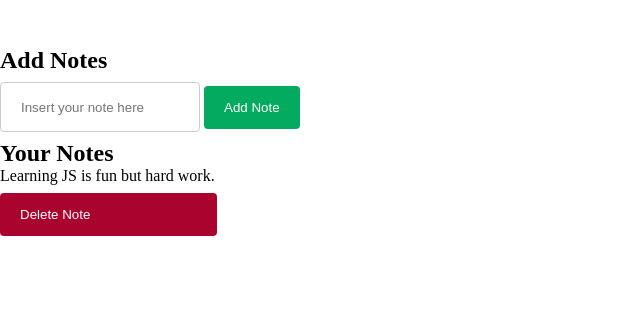
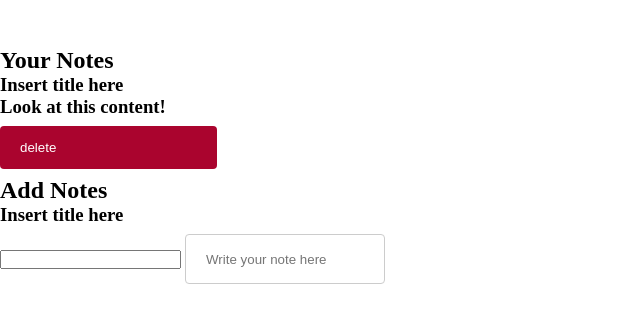
Before and after one commit to Paul72187/NotesNotesNotes, a plain HTML site: page index.html in a window 1280 px wide. Shown: the part 108-430 px from the top of the page, without its empty margins (0-640 px from the left). Drawn offline with Linux system fonts and the light colour scheme.

Commit message:
update index.html

```diff
--- a/index.html
+++ b/index.html
@@ -14,20 +14,46 @@
 
             <h1>NOTES</h1>
 
-            <section>
-                <h2>Add Notes</h2>
-                <input type="text" cols="40" rows="5" style="width: 200px; height: 50px" name="Text1" id="Text1" value="" placeholder="Insert your note here" />
-                <input type="submit" value="Add Note" />
+            <section class="noteSection">
+                <section class="noteColumn yourNotes">
+                    <h2>Your Notes</h2>
+                    <card>
+                        <div class="noteTitle">
+                            <!-- Get the title from the note obj retrieve -->
+                            <h3>Insert title here</h3>
+                        </div>
+                        <div class="add_note_content">
+                            <!-- -->
+                            <h3>Look at this content!</h3>
+                        </div>
+                        <div class="add_note_btn">
+                            <!--Dustbin icon-->
+                            <input type="delete" value="delete">
+                        </div>
+                    </card>
+                </section>
+
             </section>
 
-            <section>
-                <h2>Your Notes</h2>
-                <div class="addedNote">Learning JS is fun but hard work.</div>
-                <input type="delete" value="Delete Note" />
-            </section>
+            <section class="noteColumn addNotes">
+                <h2>Add Notes</h2>
+                <card>
+                    <div class="noteTitle">
+                        <!--get the title from the note object retrieved-->
+                        <h3>Insert title here</h3>
+                    </div>
+                    <input class="add_note_content">
+                    <!--get the content from the content object retrieved-->
+                    <input type="text" cols="40" rows="5" style="width:200px; height:50px;" name="Text1" id="Text1" value="" placeholder="Write your note here" />
+                    </input>
+        </div>
+        </card>
 
-            <script src="./src/notes.js"></script>
-            <script src="./spec/notesSpec.js"></script>
+        </section>
+
+
+        <script src="./src/notes.js"></script>
+        <script src="./spec/notesSpec.js"></script>
         </div>
     </body>
 
```
